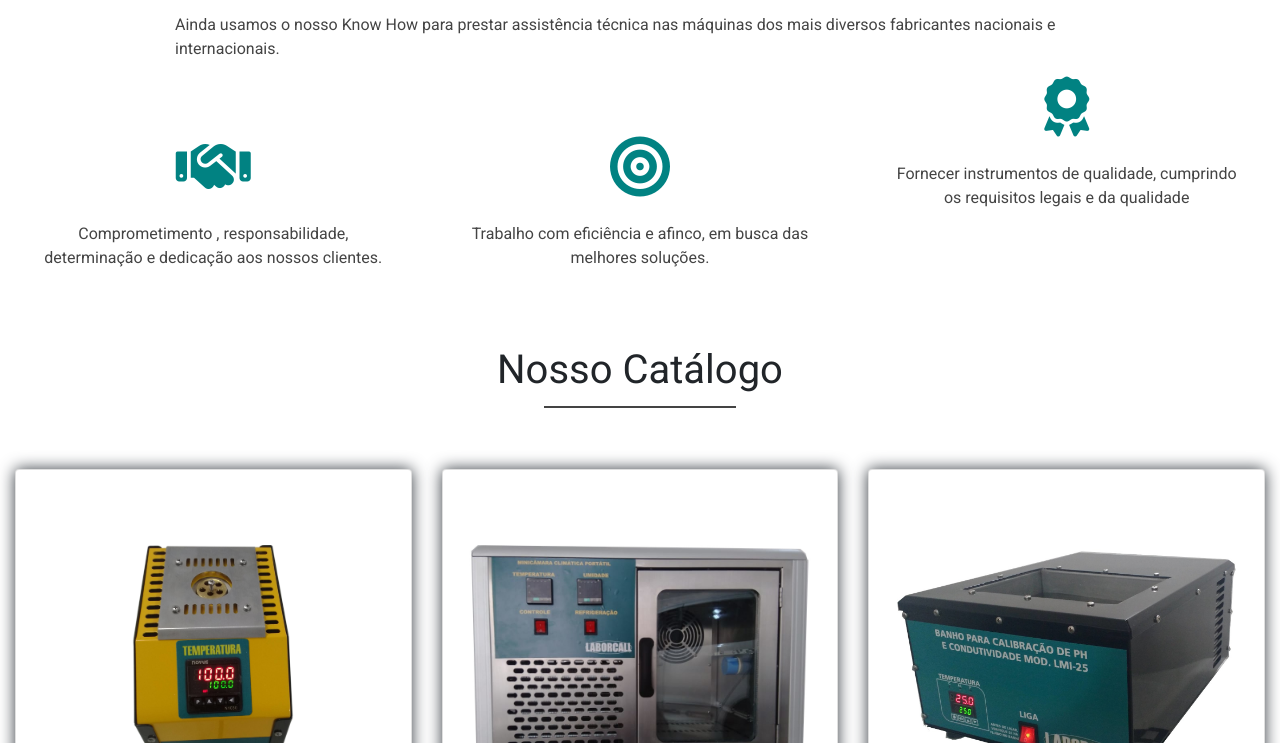
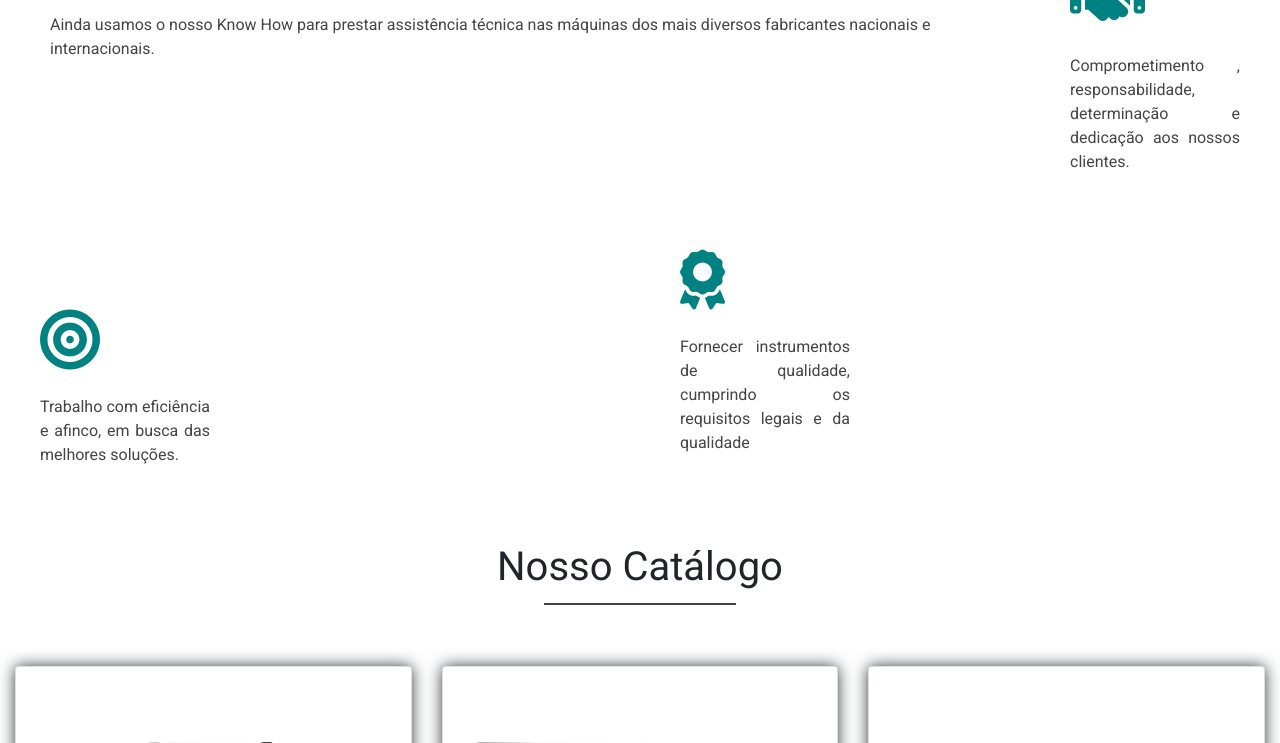
Before and after one commit to Mauro1984/Laborcall, a plain HTML site: page index.html in a window 1280 px wide. Shown: the part 819-1562 px from the top of the page. Drawn offline with nearby package versions, Linux system fonts and the light colour scheme.

Commit message:
Update style.css

```diff
--- a/css/style.css
+++ b/css/style.css
@@ -285,6 +285,10 @@ label {
 .banner-sobre {
   margin-bottom: 75px;
 }
+.sobre-box{
+ max-width:250px;
+ text-align: justify;
+}
 .sobre-box:last-child {
   margin: 0 auto;
 }
```
